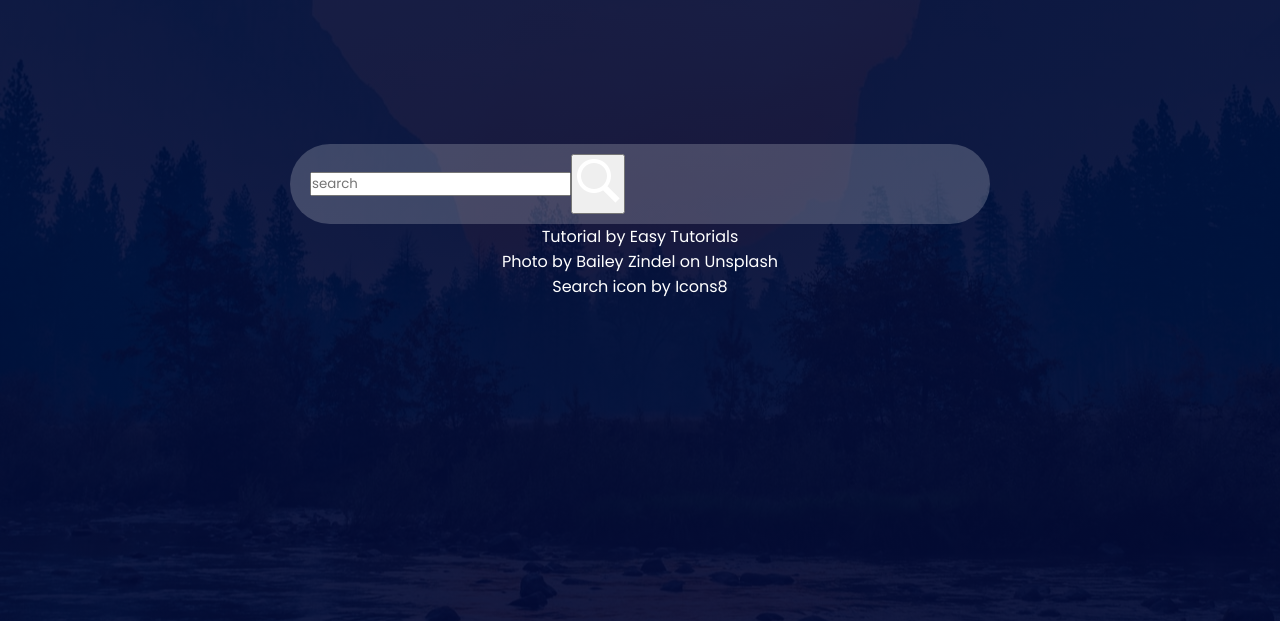
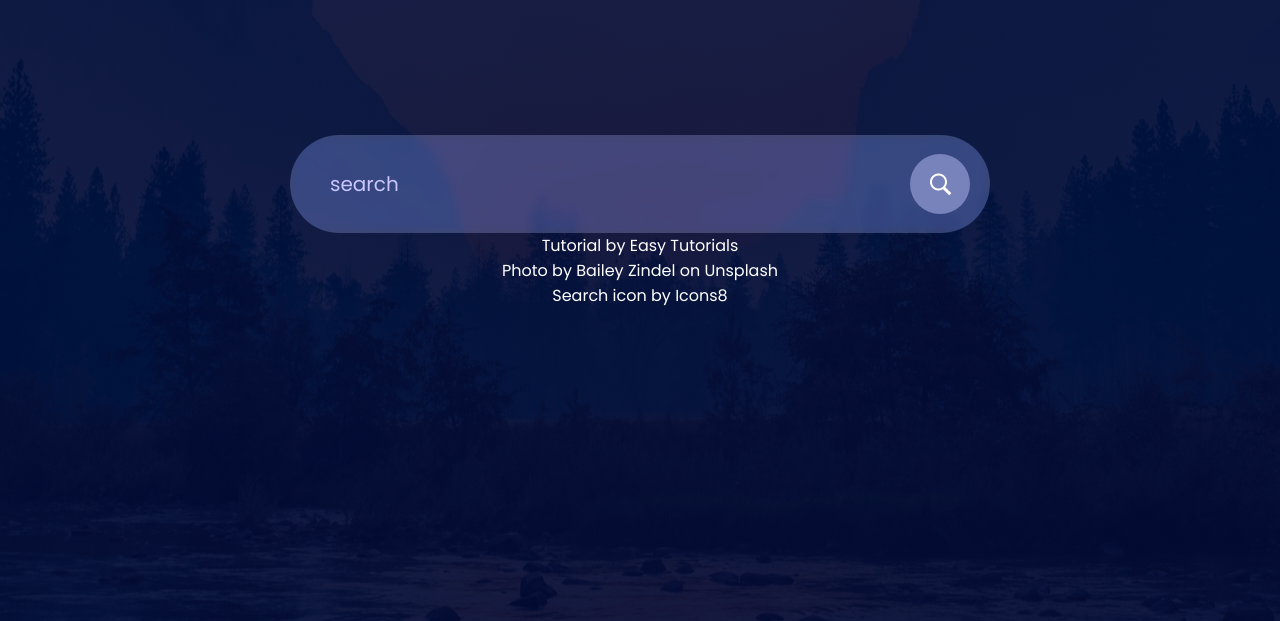
Before and after one commit to angela-mitchell-vmlyr/search-bar, a plain HTML site: page index.html in a window 1280 px wide. Shown: the part 179-800 px from the top of the page. Drawn offline with Linux system fonts and the light colour scheme.

Commit message:
complete styling of search bar

```diff
--- a/index.html
+++ b/index.html
@@ -12,7 +12,7 @@
 </head>
 <body>
     <div class="container">
-        <form action="" class="search-bar">
+        <form action="https://www.google.com/search" method="get" class="search-bar">
             <input type="text" placeholder="search" name="q">
             <button type="submit">
                 <img src="images/icons8-search-50.png" alt="filled search icon">
--- a/style.css
+++ b/style.css
@@ -38,9 +38,47 @@
 .search-bar {
     width: 100%;
     max-width: 43.75rem;
-    background: rgb(255, 255, 255, 0.2);
     display: flex;
     align-items: center;
     border-radius: 3.75rem;
     padding: 0.625rem 1.25rem;
+    -webkit-backdrop-filter: blur(4px) saturate(180%);
+    backdrop-filter: blur(4px) saturate(180%);
+
+    /* backdrop-filter alternative for Firefox */
+    background: rgb(255, 255, 255, 0.2);
 }
+
+.search-bar input {
+    background-color: transparent;
+    flex: 1;
+    border: 0;
+    outline: none;
+    padding: 1.5rem 1.25rem;
+    font-size: 1.25rem;
+    color: #cac7ff;
+}
+
+::placeholder {
+    color: #cac7ff;
+}
+
+.search-bar button img {
+    width: 1.5625rem;
+
+}
+
+.search-bar button {
+    border: 0;
+    border-radius: 50%;
+    width: 3.75rem;
+    height: 3.75rem;
+
+    /* default color */
+    /* background-color: #58629b; */
+
+    /* Firefox color */
+    background-color: #7882bb;
+    cursor: pointer;
+    padding: 1.125rem;
+}
```
